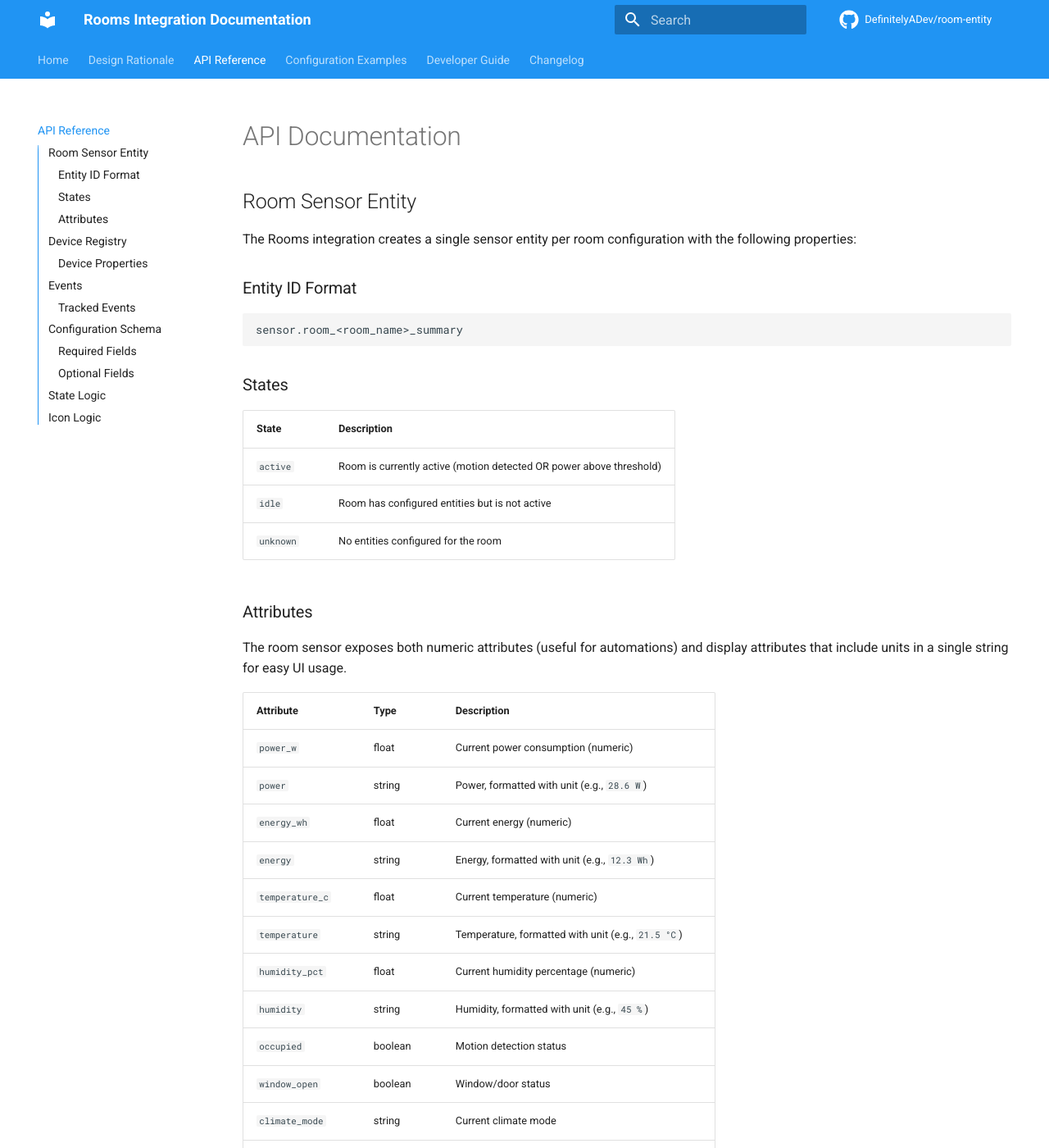
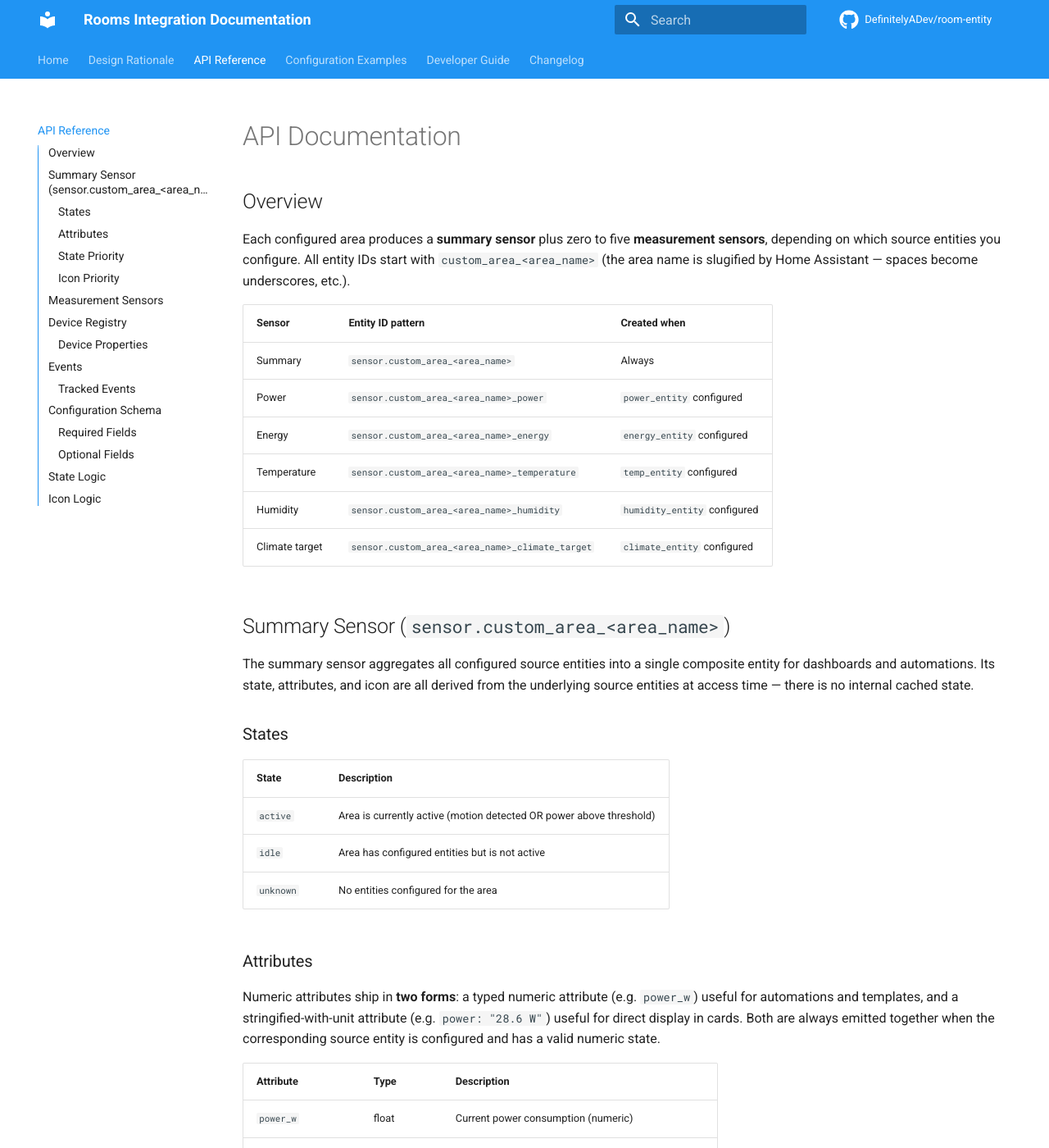
Before and after one commit to DefinitelyADev/custom-areas-integration, an MkDocs documentation site: the page built from docs/api.md, in a window 1280 px wide and 1400 px high. Shown: the whole window at 82% size. Built offline with MkDocs 1.6.1 and Material for MkDocs 9.7.7, drawn with Linux system fonts in a browser that asks for light colours; comment, search, counter and statistics services are not loaded; some of the changed text lies outside the part shown.

Commit message:
docs(M8-a): rewrite api.md for v1.2.0+ multi-entity architecture
Document the summary sensor plus the five conditional measurement
sensors (power, energy, temperature, humidity, climate target), the
device registry entry shared across them, and the full configuration
schema with current CONF_* key names. Preserve the State Logic and
Icon Logic sections at the bottom.

Co-Authored-By: Claude Opus 4.7 (1M context) <noreply@anthropic.com>

````diff
--- a/docs/api.md
+++ b/docs/api.md
@@ -1,25 +1,41 @@
 # API Documentation
 
-## Room Sensor Entity
+## Overview
 
-The Rooms integration creates a single sensor entity per room configuration with the following properties:
+Each configured area produces a **summary sensor** plus zero to five **measurement sensors**,
+depending on which source entities you configure. All entity IDs start with
+`custom_area_<area_name>` (the area name is slugified by Home Assistant — spaces become
+underscores, etc.).
 
-### Entity ID Format
-```
-sensor.room_<room_name>_summary
-```
+| Sensor | Entity ID pattern | Created when |
+|---|---|---|
+| Summary | `sensor.custom_area_<area_name>` | Always |
+| Power | `sensor.custom_area_<area_name>_power` | `power_entity` configured |
+| Energy | `sensor.custom_area_<area_name>_energy` | `energy_entity` configured |
+| Temperature | `sensor.custom_area_<area_name>_temperature` | `temp_entity` configured |
+| Humidity | `sensor.custom_area_<area_name>_humidity` | `humidity_entity` configured |
+| Climate target | `sensor.custom_area_<area_name>_climate_target` | `climate_entity` configured |
+
+## Summary Sensor (`sensor.custom_area_<area_name>`)
+
+The summary sensor aggregates all configured source entities into a single composite
+entity for dashboards and automations. Its state, attributes, and icon are all derived
+from the underlying source entities at access time — there is no internal cached state.
 
 ### States
 
 | State | Description |
 |-------|-------------|
-| `active` | Room is currently active (motion detected OR power above threshold) |
-| `idle` | Room has configured entities but is not active |
-| `unknown` | No entities configured for the room |
+| `active` | Area is currently active (motion detected OR power above threshold) |
+| `idle` | Area has configured entities but is not active |
+| `unknown` | No entities configured for the area |
 
 ### Attributes
 
-The room sensor exposes both numeric attributes (useful for automations) and display attributes that include units in a single string for easy UI usage.
+Numeric attributes ship in **two forms**: a typed numeric attribute (e.g. `power_w`)
+useful for automations and templates, and a stringified-with-unit attribute (e.g.
+`power: "28.6 W"`) useful for direct display in cards. Both are always emitted together
+when the corresponding source entity is configured and has a valid numeric state.
 
 | Attribute | Type | Description |
 |-----------|------|-------------|
@@ -31,25 +47,66 @@ The room sensor exposes both numeric attributes (useful for automations) and dis
 | `temperature` | string | Temperature, formatted with unit (e.g., `21.5 °C`) |
 | `humidity_pct` | float | Current humidity percentage (numeric) |
 | `humidity` | string | Humidity, formatted with unit (e.g., `45 %`) |
+| `climate_target_c` | float | Target temperature (numeric) |
+| `climate_target` | string | Target temperature, formatted with unit (e.g., `21 °C`) |
 | `occupied` | boolean | Motion detection status |
 | `window_open` | boolean | Window/door status |
-| `climate_mode` | string | Current climate mode |
-| `climate_target_c` | float | Target temperature (numeric) |
-| `climate_target` | string | Target temperature, formatted with unit (e.g., `21 °C`) |
+| `climate_mode` | string | Current climate mode (from the climate entity's state) |
+
+### State Priority
+
+The summary sensor's state follows this order (first match wins):
+
+1. **Motion ON** → `active`
+2. **Power > `active_threshold`** → `active`
+3. **Any core entity configured** → `idle`
+4. **Else** → `unknown`
+
+### Icon Priority
+
+The icon also follows a strict priority order:
+
+1. **Window open** → `mdi:window-open-variant`
+2. **Motion detected** → `mdi:motion-sensor`
+3. **Configured `icon` (or default `mdi:texture-box`)**
+
+## Measurement Sensors
+
+One measurement sensor is created per configured measurement source entity. Each
+measurement sensor is a **passthrough** — its `native_value` mirrors the source
+entity's state (or, for `climate_target`, the source entity's `temperature` attribute).
+The unit of measurement is taken from the source entity when available, otherwise it
+falls back to the listed default.
+
+| Sensor | Source attribute | Default unit |
+|---|---|---|
+| Power | `state.state` of `power_entity` | `W` |
+| Energy | `state.state` of `energy_entity` | `Wh` |
+| Temperature | `state.state` of `temp_entity` | `°C` |
+| Humidity | `state.state` of `humidity_entity` | `%` |
+| Climate target | `state.attributes["temperature"]` of `climate_entity` | `°C` |
+
+Measurement sensors expose no additional attributes — they are intentionally minimal
+so that Home Assistant's built-in formatting, statistics, and long-term history can
+treat them as first-class numeric sensors.
 
 ## Device Registry
 
-Each room creates a device in Home Assistant's device registry:
+Each area creates a single device in Home Assistant's device registry. All sensors for
+the area (summary + measurements) are attached to the same device.
 
 ### Device Properties
-- **Name**: `Room: <room_name>`
-- **Manufacturer**: `Rooms Integration`
-- **Model**: `Room Sensor`
-- **Identifiers**: `{(DOMAIN, config_entry.entry_id)}`
+- **Name**: `Area: <area_name>`
+- **Manufacturer**: `Areas Integration`
+- **Model**: `Area Sensor`
+- **Identifiers**: `{(custom_areas, config_entry.entry_id)}`
 
 ## Events
 
-The integration listens for state change events on all configured entities and updates the room sensor immediately without polling.
+The integration listens for state change events on all configured source entities and
+updates every sensor for the area immediately — no polling. When any tracked source
+entity changes state, the coordinator schedules an update for every registered sensor;
+each sensor then recomputes its state and attributes lazily on the next property access.
 
 ### Tracked Events
 - State changes on power sensors
@@ -63,21 +120,22 @@ The integration listens for state change events on all configured entities and u
 ## Configuration Schema
 
 ### Required Fields
-- `room_name`: String - Display name for the room
+- `area_name` (string) — Display name for the area; also drives the entity_id suffix.
 
 ### Optional Fields
-- `power_entity`: Entity ID - Power consumption sensor
-- `energy_entity`: Entity ID - Energy consumption sensor
-- `temperature_entity`: Entity ID - Temperature sensor
-- `humidity_entity`: Entity ID - Humidity sensor
-- `motion_entity`: Entity ID - Motion detection sensor
-- `window_entity`: Entity ID - Window/door sensor
-- `climate_entity`: Entity ID - Climate control entity
-- `active_threshold`: Float - Power threshold for active state (watts)
+- `power_entity` (entity ID, sensor domain) — Power consumption sensor (W).
+- `energy_entity` (entity ID, sensor domain) — Energy consumption sensor (Wh).
+- `temp_entity` (entity ID, sensor domain) — Temperature sensor (°C).
+- `humidity_entity` (entity ID, sensor domain) — Humidity sensor (%).
+- `motion_entity` (entity ID, binary_sensor domain) — Motion detection sensor.
+- `window_entity` (entity ID, binary_sensor domain) — Window/door sensor.
+- `climate_entity` (entity ID, climate domain) — Climate control entity.
+- `active_threshold` (float, watts) — Power threshold for the `active` state. Default: `50.0`.
+- `icon` (mdi icon string) — Fallback icon when neither window nor motion drives the icon. Default: `mdi:texture-box`.
 
 ## State Logic
 
-The room state follows this priority order:
+The area state follows this priority order:
 
 1. **Motion Detection**: If motion sensor is ON → `active`
 2. **Power Threshold**: If power consumption > active threshold → `active`
@@ -86,7 +144,7 @@ The room state follows this priority order:
 
 ## Icon Logic
 
-The sensor icon changes based on room status:
+The summary sensor icon changes based on area status:
 
 1. **Window Open**: If window sensor is ON → `mdi:window-open-variant`
 2. **Motion Detected**: If motion sensor is ON → `mdi:motion-sensor`
````
